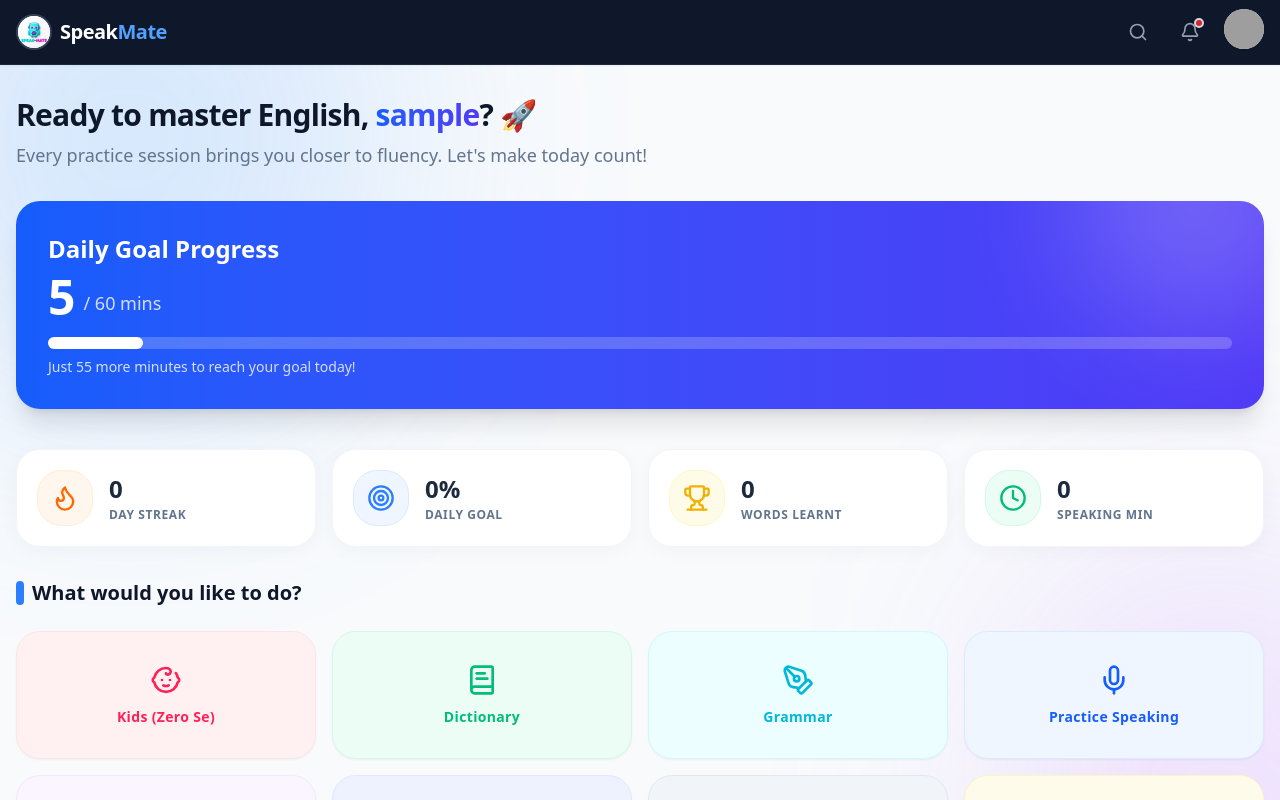
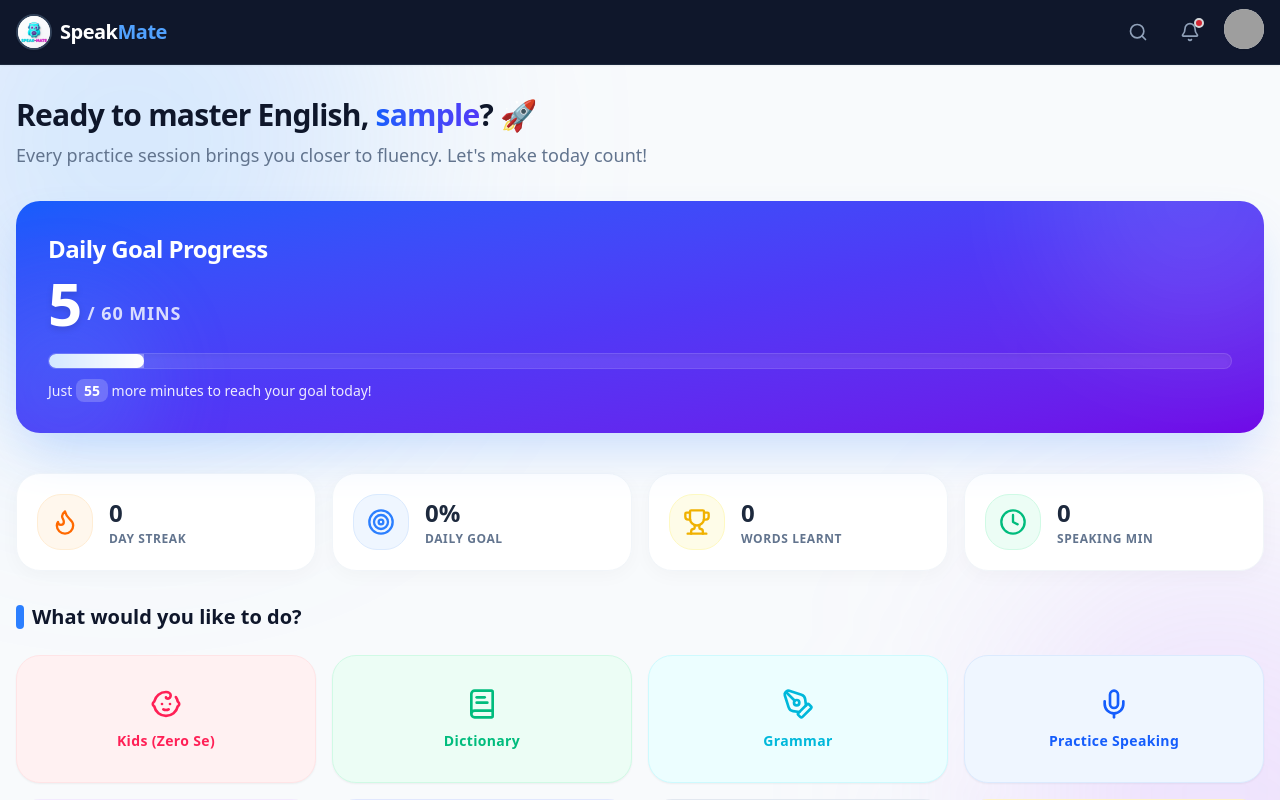
Before and after one commit to rajbabugoswami/Speak-Mate, a Next.js app in the folder frontend/: page / in a window 1280 px wide. Shown: the top 800 px of the page. Built offline with nearby package versions, Linux system fonts and the light colour scheme; sample sign-in values are in the browser's storage; grey boxes are pictures that could not be loaded.

Commit message:
style: enhance dashboard UI quality with premium styling

```diff
--- a/frontend/src/app/page.tsx
+++ b/frontend/src/app/page.tsx
@@ -51,19 +51,28 @@ export default function Home() {
           initial={{ opacity: 0, scale: 0.95 }}
           animate={{ opacity: 1, scale: 1 }}
           transition={{ delay: 0.1 }}
-          className="bg-gradient-to-r from-blue-600 to-indigo-600 rounded-3xl p-6 md:p-8 mb-10 text-white shadow-xl dark:shadow-[0_10px_40px_rgba(79,70,229,0.3)] relative overflow-hidden dark:border dark:border-blue-500/50"
+          className="bg-gradient-to-br from-blue-600 via-indigo-600 to-violet-700 rounded-3xl p-6 md:p-8 mb-10 text-white shadow-2xl shadow-blue-500/25 dark:shadow-[0_10px_40px_rgba(79,70,229,0.4)] relative overflow-hidden dark:border dark:border-indigo-500/50 group"
         >
-          <div className="absolute right-0 top-0 w-64 h-64 bg-white opacity-20 dark:opacity-10 rounded-full blur-3xl -translate-y-1/2 translate-x-1/4" />
+          <div className="absolute right-0 top-0 w-72 h-72 bg-white opacity-10 rounded-full blur-3xl -translate-y-1/2 translate-x-1/4 group-hover:scale-110 transition-transform duration-1000 ease-out" />
+          <div className="absolute left-0 bottom-0 w-48 h-48 bg-blue-400 opacity-20 rounded-full blur-2xl translate-y-1/4 -translate-x-1/4 group-hover:scale-125 transition-transform duration-700 ease-in-out" />
+
           <div className="relative z-10">
-            <h2 className="text-2xl font-bold mb-2">Daily Goal Progress</h2>
-            <div className="flex items-end gap-2 mb-4">
-              <span className="text-5xl font-black">{goalMins}</span>
-              <span className="text-lg font-medium text-white/80 mb-1">/ 60 mins</span>
+            <h2 className="text-2xl font-bold mb-2 tracking-tight">Daily Goal Progress</h2>
+            <div className="flex items-end gap-2 mb-5">
+              <span className="text-6xl font-black tracking-tighter drop-shadow-md">{goalMins}</span>
+              <span className="text-lg font-bold text-white/80 mb-1.5 uppercase tracking-wider">/ 60 mins</span>
             </div>
-            <div className="w-full bg-white/20 rounded-full h-3 mb-2">
-              <div className="bg-white rounded-full h-3 transition-all duration-1000 ease-out" style={{ width: `${goalPercentage}%` }}></div>
+            <div className="w-full bg-white/10 rounded-full h-4 mb-3 shadow-inner overflow-hidden border border-white/10">
+              <motion.div
+                initial={{ width: 0 }}
+                animate={{ width: `${goalPercentage}%` }}
+                transition={{ duration: 1.5, ease: "easeOut" }}
+                className="bg-gradient-to-r from-blue-200 to-white rounded-full h-full relative"
+              >
+                <div className="absolute inset-0 bg-white/40 w-full h-full animate-pulse"></div>
+              </motion.div>
             </div>
-            <p className="text-sm text-white/80 font-medium">Just {Math.max(0, 60 - goalMins)} more minutes to reach your goal today!</p>
+            <p className="text-sm text-white/90 font-medium">Just <span className="font-bold text-white bg-white/20 px-2 py-0.5 rounded-md">{Math.max(0, 60 - goalMins)}</span> more minutes to reach your goal today!</p>
           </div>
         </motion.div>
 
```
